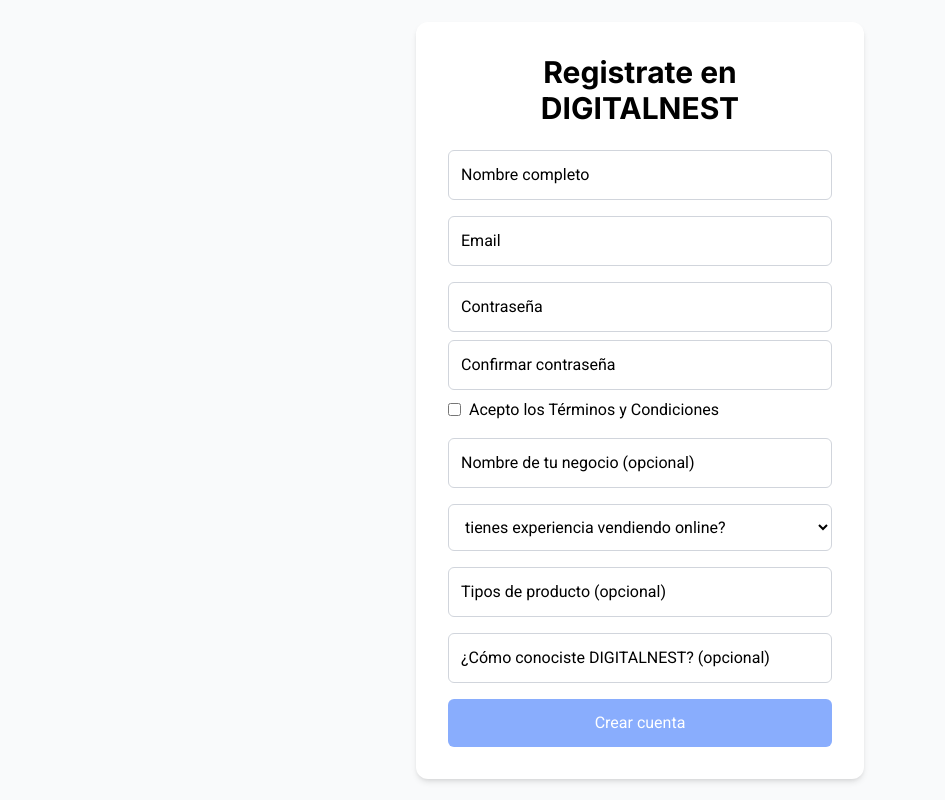
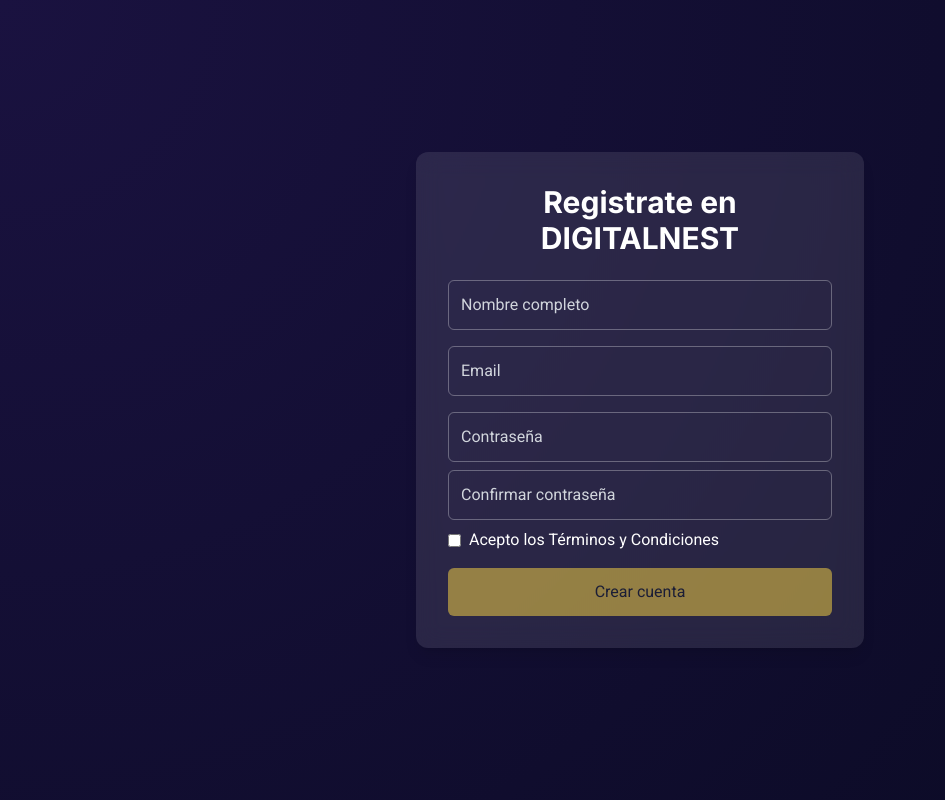
Before and after one commit to santiolivoo/DIGITALNEST, a Next.js app: page /registro in a window 1280 px wide. Shown: the whole page, without its empty margins (0-945 px from the left). Built offline with nearby package versions, Linux system fonts and the light colour scheme.

Commit message:
commit 7/7 13:56

```diff
--- a/src/app/globals.css
+++ b/src/app/globals.css
@@ -1,7 +1,7 @@
 @import "tailwindcss";
 
 :root {
-    --background: linear-gradient(135deg, #0A0A23, #2B0A59);
+    --background: radial-gradient(circle at top left, #1a1240, #0a0a23);
   --foreground: #ffffff;
   --accent: #FFD944;
 }
--- a/src/app/registro/page.tsx
+++ b/src/app/registro/page.tsx
@@ -1,6 +1,7 @@
 'use client'
 
 import { useState } from 'react'
+import { useRouter } from 'next/navigation'
 
 export default function RegistroPage() {
   const [nombre, setNombre] = useState('')
@@ -8,12 +9,9 @@ export default function RegistroPage() {
   const [password, setPassword] = useState('')
   const [confirmPassword, setConfirmPassword] = useState('')
   const [acepto, setAcepto] = useState(false)
-  const [negocioNombre, setNegocioNombre] = useState('')
-  const [experiencia, setExperiencia] = useState('')
-  const [tiposProducto, setTiposProducto] = useState('')
-  const [referencia, setReferencia] = useState('')
   const [mensaje, setMensaje] = useState('')
   const [errores, setErrores] = useState<string | null>(null)
+  const router = useRouter()
 
   const handleSubmit = async (e: React.FormEvent) => {
     e.preventDefault()
@@ -31,10 +29,6 @@ export default function RegistroPage() {
         email,
         password,
         confirmPassword,
-        experiencia,
-        tiposProducto,
-        referencia,
-        negocioNombre,
         aceptoTerminos: acepto,
       }),
       headers: {
@@ -50,10 +44,9 @@ export default function RegistroPage() {
       setPassword('')
       setConfirmPassword('')
       setAcepto(false)
-      setNegocioNombre('')
-      setExperiencia('')
-      setTiposProducto('')
-      setReferencia('')
+      setTimeout(() => {
+        router.replace('/dashboard')
+      }, 500)
     } else {
       setErrores(data.mensaje || 'Error en registro')
     }
@@ -63,9 +56,9 @@ export default function RegistroPage() {
   const confirmaOK = password === confirmPassword && confirmPassword.length > 0
 
   return (
-    <main className="flex min-h-screen items-center justify-center bg-gray-50">
-      <form onSubmit={handleSubmit} className="bg-white p-8 rounded-xl shadow-md w-full max-w-md">
-        <h1 className="text-3xl font-bold mb-6 text-center text-black">Registrate en DIGITALNEST</h1>
+    <main className="flex min-h-screen items-center justify-center p-6">
+      <form onSubmit={handleSubmit} className="bg-white/10 backdrop-blur-md p-8 rounded-xl shadow-lg w-full max-w-md text-white">
+        <h1 className="text-3xl font-bold mb-6 text-center">Registrate en DIGITALNEST</h1>
 
         <input
           type="text"
@@ -73,7 +66,7 @@ export default function RegistroPage() {
           value={nombre}
           required
           onChange={(e) => setNombre(e.target.value)}
-          className="w-full p-3 mb-4 border border-gray-300 rounded-md text-black placeholder:text-black"
+          className="w-full p-3 mb-4 border border-white/30 rounded-md bg-transparent text-white placeholder:text-gray-300"
         />
 
         <input
@@ -82,7 +75,7 @@ export default function RegistroPage() {
           value={email}
           required
           onChange={(e) => setEmail(e.target.value)}
-          className="w-full p-3 mb-4 border border-gray-300 rounded-md text-black placeholder:text-black"
+          className="w-full p-3 mb-4 border border-white/30 rounded-md bg-transparent text-white placeholder:text-gray-300"
         />
 
         <input
@@ -91,7 +84,7 @@ export default function RegistroPage() {
           value={password}
           required
           onChange={(e) => setPassword(e.target.value)}
-          className="w-full p-3 mb-2 border border-gray-300 rounded-md text-black placeholder:text-black"
+          className="w-full p-3 mb-2 border border-white/30 rounded-md bg-transparent text-white placeholder:text-gray-300"
         />
         {!passwordValida && password.length > 0 && (
           <p className="text-sm text-red-600 mb-2">La contraseña debe tener al menos 6 caracteres, una may\u00fascula y un n\u00famero.</p>
@@ -103,7 +96,7 @@ export default function RegistroPage() {
           value={confirmPassword}
           required
           onChange={(e) => setConfirmPassword(e.target.value)}
-          className="w-full p-3 mb-2 border border-gray-300 rounded-md text-black placeholder:text-black"
+          className="w-full p-3 mb-2 border border-white/30 rounded-md bg-transparent text-white placeholder:text-gray-300"
         />
         {!confirmaOK && confirmPassword.length > 0 && (
           <p className="text-sm text-red-600 mb-2">Las contraseñas no coinciden</p>
@@ -111,48 +104,14 @@ export default function RegistroPage() {
 
         <label className="flex items-center mb-4">
           <input type="checkbox" checked={acepto} onChange={(e) => setAcepto(e.target.checked)} className="mr-2" />
-          <span className="text-black">Acepto los Términos y Condiciones</span>
+          <span className="text-white">Acepto los Términos y Condiciones</span>
         </label>
 
-        <input
-          type="text"
-          placeholder="Nombre de tu negocio (opcional)"
-          value={negocioNombre}
-          onChange={(e) => setNegocioNombre(e.target.value)}
-          className="w-full p-3 mb-4 border border-gray-300 rounded-md text-black placeholder:text-black"
-        />
-
-        <select
-          value={experiencia}
-          onChange={(e) => setExperiencia(e.target.value)}
-          className="w-full p-3 mb-4 border border-gray-300 rounded-md text-black"
-        >
-          <option value="">tienes experiencia vendiendo online?</option>
-          <option value="sí">Sí</option>
-          <option value="no">No</option>
-          <option value="algo">Algo</option>
-        </select>
-
-        <input
-          type="text"
-          placeholder="Tipos de producto (opcional)"
-          value={tiposProducto}
-          onChange={(e) => setTiposProducto(e.target.value)}
-          className="w-full p-3 mb-4 border border-gray-300 rounded-md text-black placeholder:text-black"
-        />
-
-        <input
-          type="text"
-          placeholder="¿Cómo conociste DIGITALNEST? (opcional)"
-          value={referencia}
-          onChange={(e) => setReferencia(e.target.value)}
-          className="w-full p-3 mb-4 border border-gray-300 rounded-md text-black placeholder:text-black"
-        />
 
         <button
           type="submit"
           disabled={!passwordValida || !confirmaOK}
-          className="w-full bg-blue-600 text-white py-3 rounded-md hover:bg-blue-700 transition font-medium disabled:opacity-50"
+          className="w-full bg-[#FFD944] text-gray-900 py-3 rounded-md hover:bg-yellow-300 transition font-medium disabled:opacity-50"
         >
           Crear cuenta
         </button>
```
